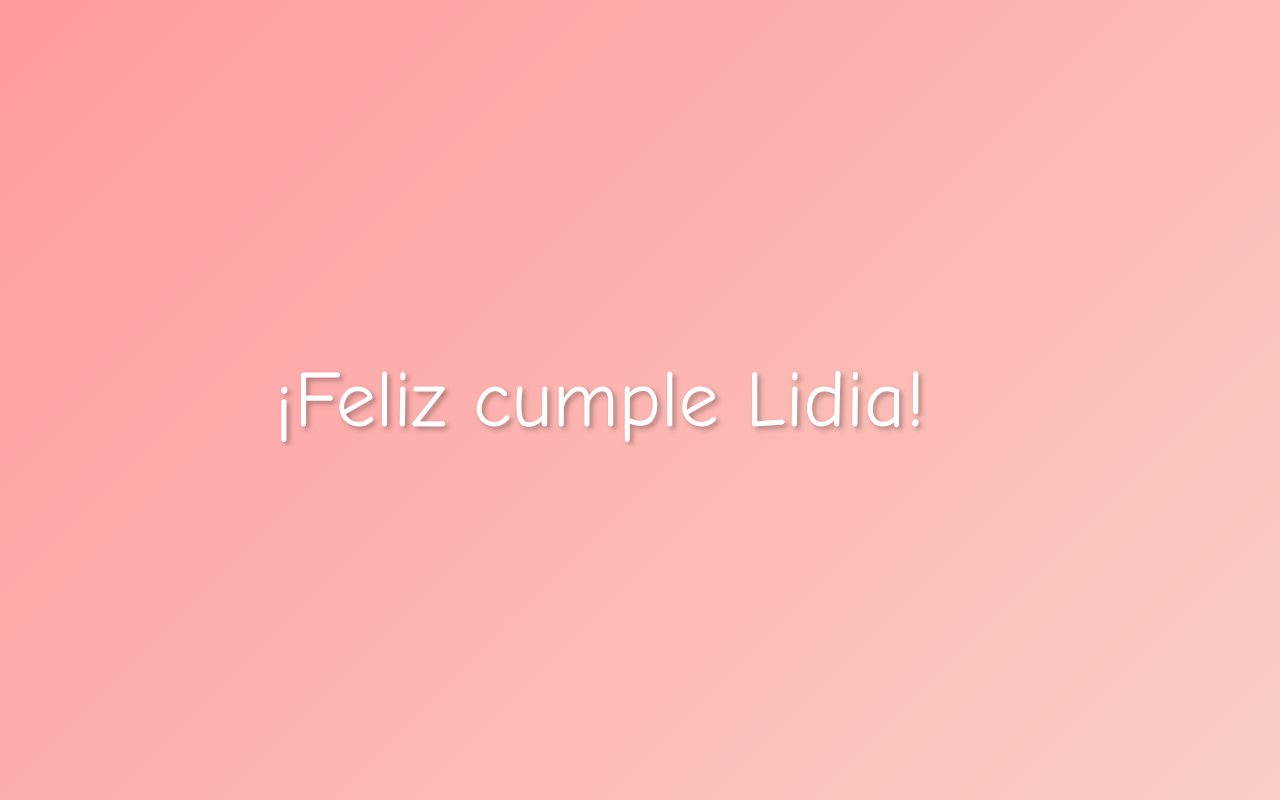
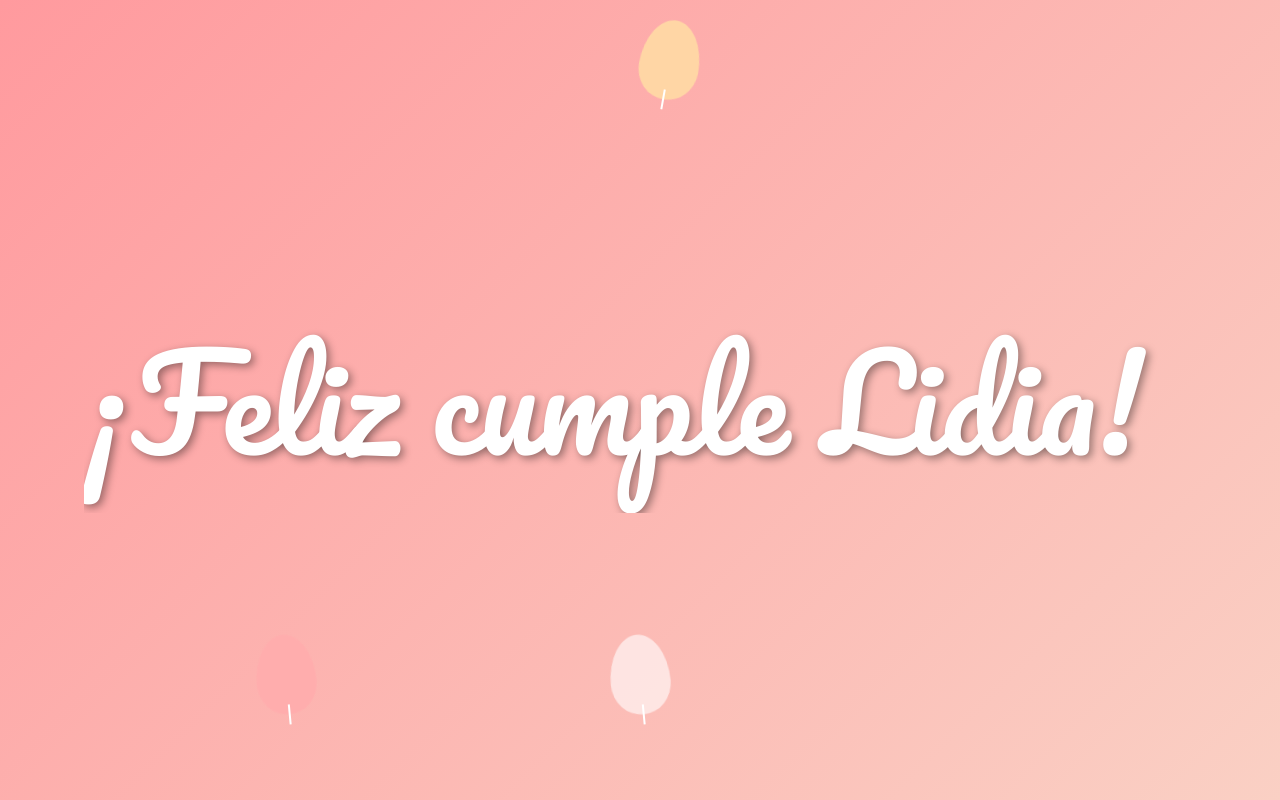
Before and after one commit to Alejk19/papu, a plain HTML site: page index.html in a window 1280 px wide. Drawn offline with Linux system fonts and the light colour scheme.

Commit message:
Add files via upload

```diff
--- a/index.html
+++ b/index.html
@@ -2,40 +2,93 @@
 <html lang="es">
 <head>
   <meta charset="UTF-8">
-  <title>Feliz cumple Lidia</title>
+  <title>¡Feliz cumple Nombre!</title>
+  <link href="https://fonts.googleapis.com/css2?family=Pacifico&display=swap" rel="stylesheet">
   <style>
     body {
+      margin: 0;
+      height: 100vh;
       background: linear-gradient(135deg, #ff9a9e 0%, #fad0c4 100%);
       display: flex;
       justify-content: center;
       align-items: center;
-      height: 100vh;
-      margin: 0;
-      font-family: 'Comic Sans MS', cursive, sans-serif;
+      overflow: hidden;
+      font-family: 'Pacifico', cursive;
     }
 
     #mensaje {
-      font-size: 5em;
+      font-size: 8em;
       color: #fff;
-      text-shadow: 3px 3px 5px rgba(0,0,0,0.3);
+      text-shadow: 3px 3px 8px rgba(0, 0, 0, 0.4);
       white-space: nowrap;
       overflow: hidden;
       border-right: 4px solid white;
       width: 0;
-      animation: escribir 3.5s steps(15, end) forwards;
+      animation: escribir 1s steps(35, end) forwards, parpadeo 0.7s step-end infinite;
     }
 
     @keyframes escribir {
       from { width: 0; }
-      to { width: 15ch; }
+      to { width: 16ch; }
+    }
+
+    @keyframes parpadeo {
+      50% { border-color: transparent; }
+    }
+
+    .globo {
+      position: absolute;
+      bottom: -100px;
+      width: 60px;
+      height: 80px;
+      background-color: rgba(255, 255, 255, 0.6);
+      border-radius: 50% 50% 50% 50% / 60% 60% 40% 40%;
+      animation: flotar 6s ease-in-out infinite;
+    }
+
+    .globo::after {
+      content: '';
+      position: absolute;
+      bottom: -10px;
+      left: 50%;
+      width: 2px;
+      height: 20px;
+      background: #fff;
+      transform: translateX(-50%);
+    }
+
+    @keyframes flotar {
+      0% { transform: translateY(0) rotate(0deg); }
+      50% { transform: translateY(-100vh) rotate(10deg); }
+      100% { transform: translateY(0) rotate(-10deg); }
+    }
+
+    .globo:nth-child(2) {
+      left: 20%;
+      background-color: #ffadad;
+      animation-delay: 0s;
+    }
+
+    .globo:nth-child(3) {
+      left: 50%;
+      background-color: #ffd6a5;
+      animation-delay: 2s;
+    }
+
+    .globo:nth-child(4) {
+      left: 80%;
+      background-color: #caffbf;
+      animation-delay: 4s;
     }
   </style>
 </head>
 <body>
-  <div id="mensaje" id="mensaje">¡Feliz cumple Lidia!</div>
+  <div class="globo"></div>
+  <div class="globo"></div>
+  <div class="globo"></div>
+  <div id="mensaje">¡Feliz cumple Lidia!</div>
 
   <script>
-    // Después de que termine la animación de escribir, quitamos la "barra"
     const mensaje = document.getElementById("mensaje");
     mensaje.addEventListener("animationend", () => {
       mensaje.style.borderRight = "none";
```
